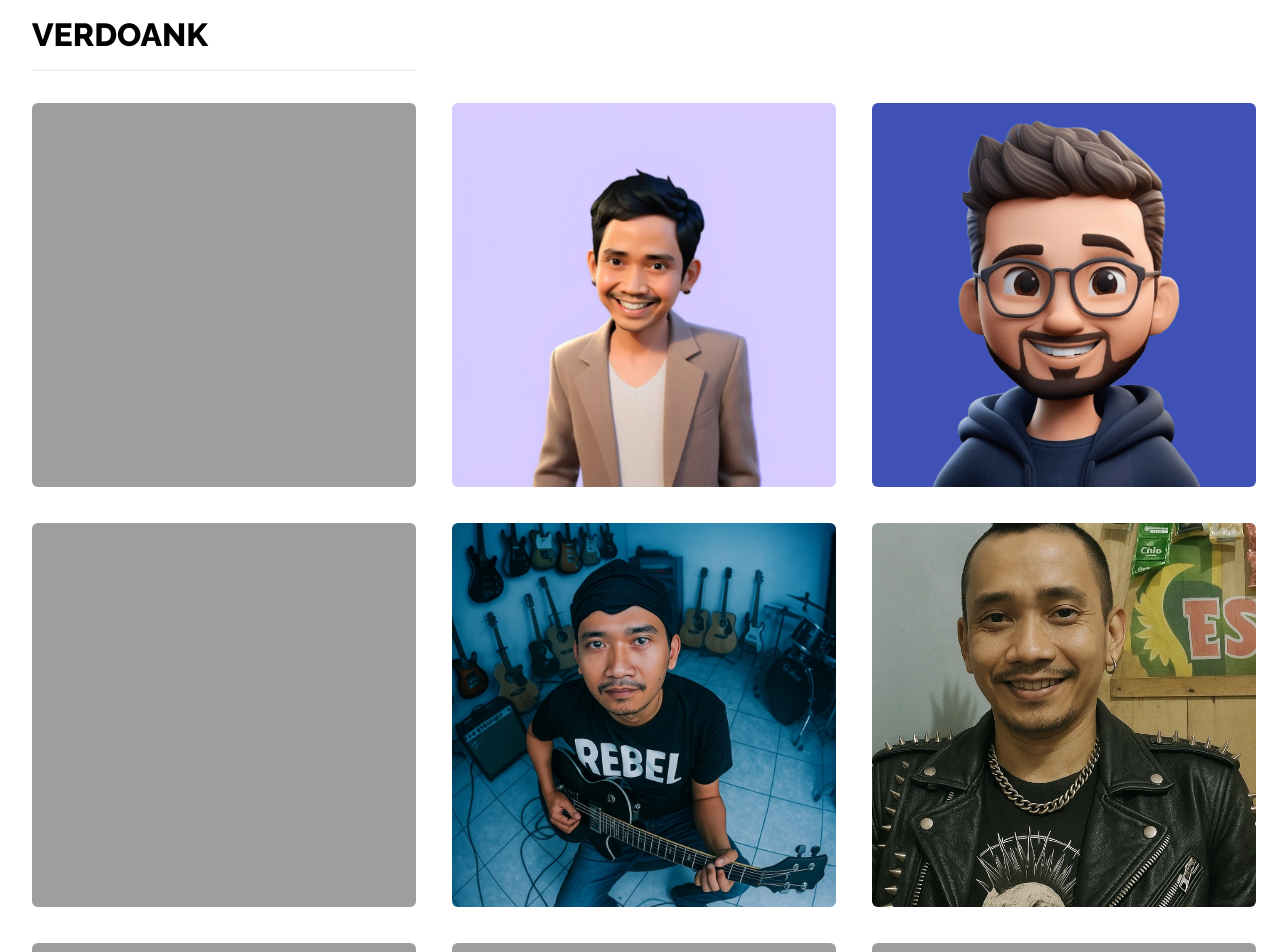
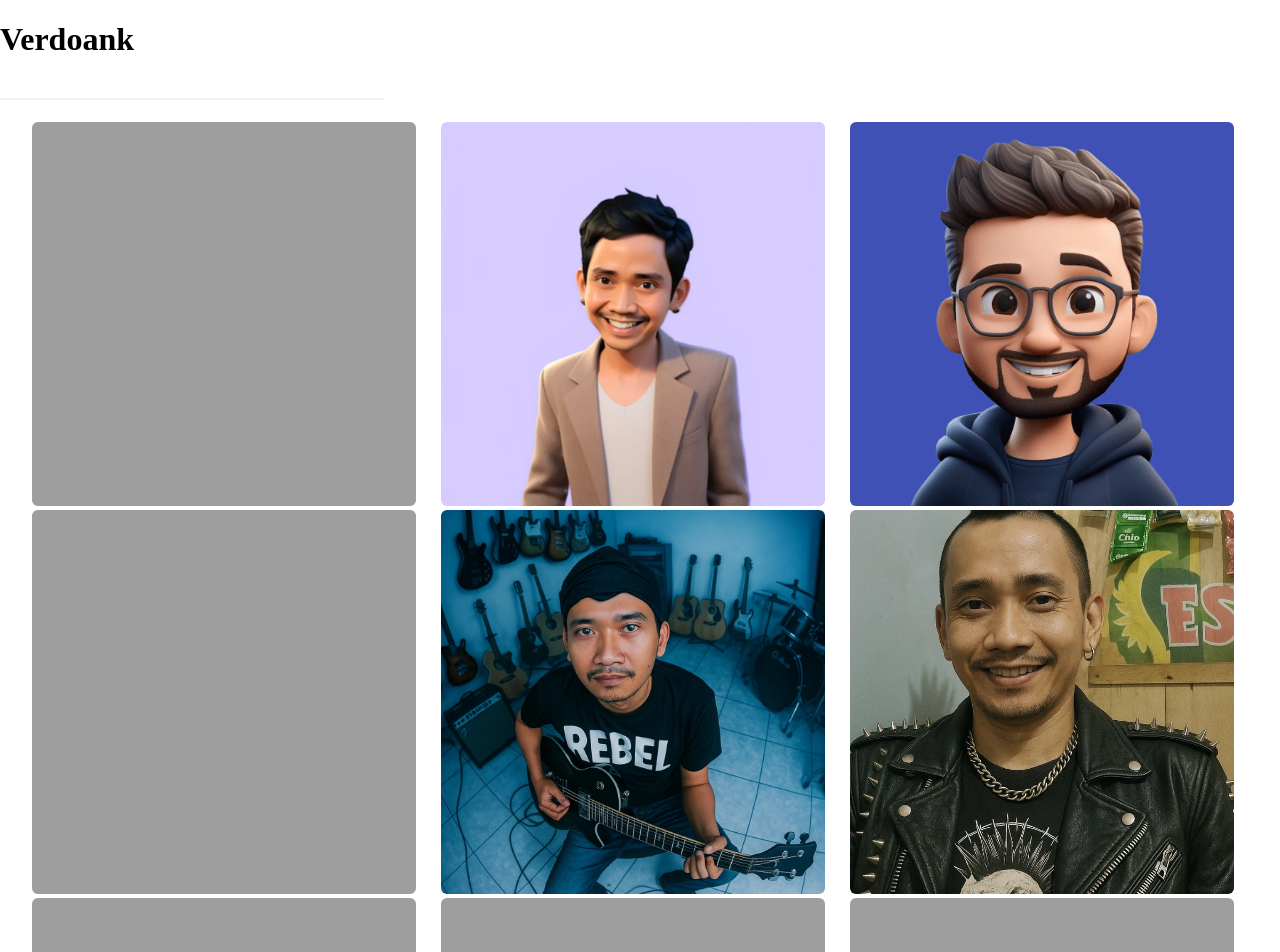
Before and after one commit to bungferry/bungferry.github.io, a Jekyll site: the page built from index.html, in a window 1280 px wide. Shown: the top 952 px of the page. Built offline with Jekyll 4.4.1, drawn with Linux system fonts in a browser that asks for light colours; grey boxes are pictures that could not be loaded.

Commit message:
Update default.html

```diff
--- a/_layouts/default.html
+++ b/_layouts/default.html
@@ -13,7 +13,7 @@
       background: #fff;
     }
 
-    h1 {
+   /* h1 {
         text-transform: uppercase;
         color: black;
         margin: 1.25% 2.5%;
@@ -22,11 +22,22 @@
         border-bottom: 2px solid #f1f1f1;
         padding-bottom: 1.25%;
         width: 30%;
+    } */
+
+    h1 {
+      font-family: 'Raleway, monospace;
+      margin-left: 1.66%;
+      font-weight: 800;
+      border-bottom: solid 2px #f1f1f1;
+      width: 30%;
+      padding-bottom: 40px;
     }
+
 
     img {
         width: 30%;
-        margin: 1.25% 1.25%;
+     /*   margin: 1.25% 1.25%; */
+        margin-left: 1.66%;
         aspect-ratio: 1 / 1;
         object-fit: cover;
         background: #eee;
```
